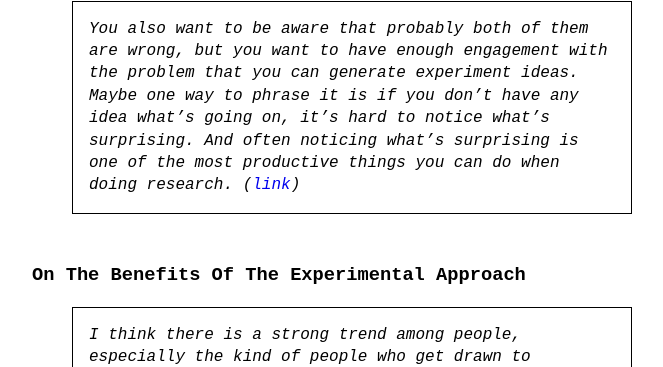
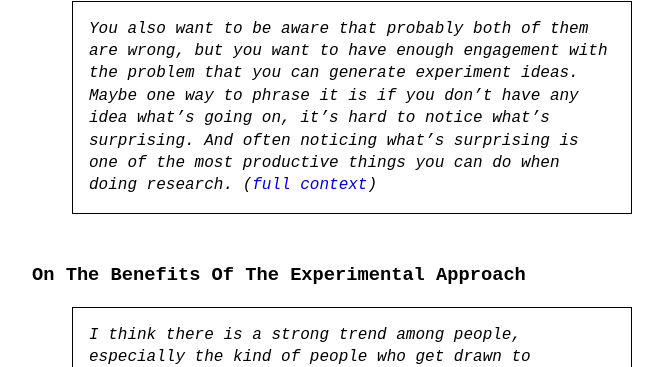
Before and after one commit to theinsideview/theinsideview.github.io, a Jekyll site: the page built from _posts/2023-09-20-neel.md, in a window 1280 px wide and 900 px high, scrolled down 5045 px. Shown: the part 84-451 px from the top of the window, without its empty margins (288-951 px from the left). Built offline with Jekyll 4.4.1, drawn with Linux system fonts in a browser that asks for light colours.

Commit message:
Update 2023-09-20-neel.md

```diff
--- a/_posts/2023-09-20-neel.md
+++ b/_posts/2023-09-20-neel.md
@@ -91,7 +91,7 @@ _(See the [Lesswrong](https://www.lesswrong.com/posts/cqCDNf7qAfDznzroy/neel-nan
 
 > You can kind of think of it as "strong beliefs weakly held". I think you should be good enough that you can start to form hypotheses, being at the point where you can sit down, set a five minute timer and brainstorm what's going on and come up with four different hypotheses is just a much, much stronger research position than when you sit down and try to brainstorm and you come up with nothing. Yeah, maybe having two hypotheses is the best one. You want to have multiple hypotheses in mind.
 
-> You also want to be aware that probably both of them are wrong, but you want to have enough engagement with the problem that you can generate experiment ideas. Maybe one way to phrase it is if you don't have any idea what's going on, it's hard to notice what's surprising. And often noticing what's surprising is one of the most productive things you can do when doing research. ([link](https://theinsideview.ai/neel#you-need-to-be-able-to-generate-multiple-hypothesis-before-getting-started))
+> You also want to be aware that probably both of them are wrong, but you want to have enough engagement with the problem that you can generate experiment ideas. Maybe one way to phrase it is if you don't have any idea what's going on, it's hard to notice what's surprising. And often noticing what's surprising is one of the most productive things you can do when doing research. ([full context](https://theinsideview.ai/neel#you-need-to-be-able-to-generate-multiple-hypothesis-before-getting-started))
 
 ### On The Benefits Of The Experimental Approach
 
```
